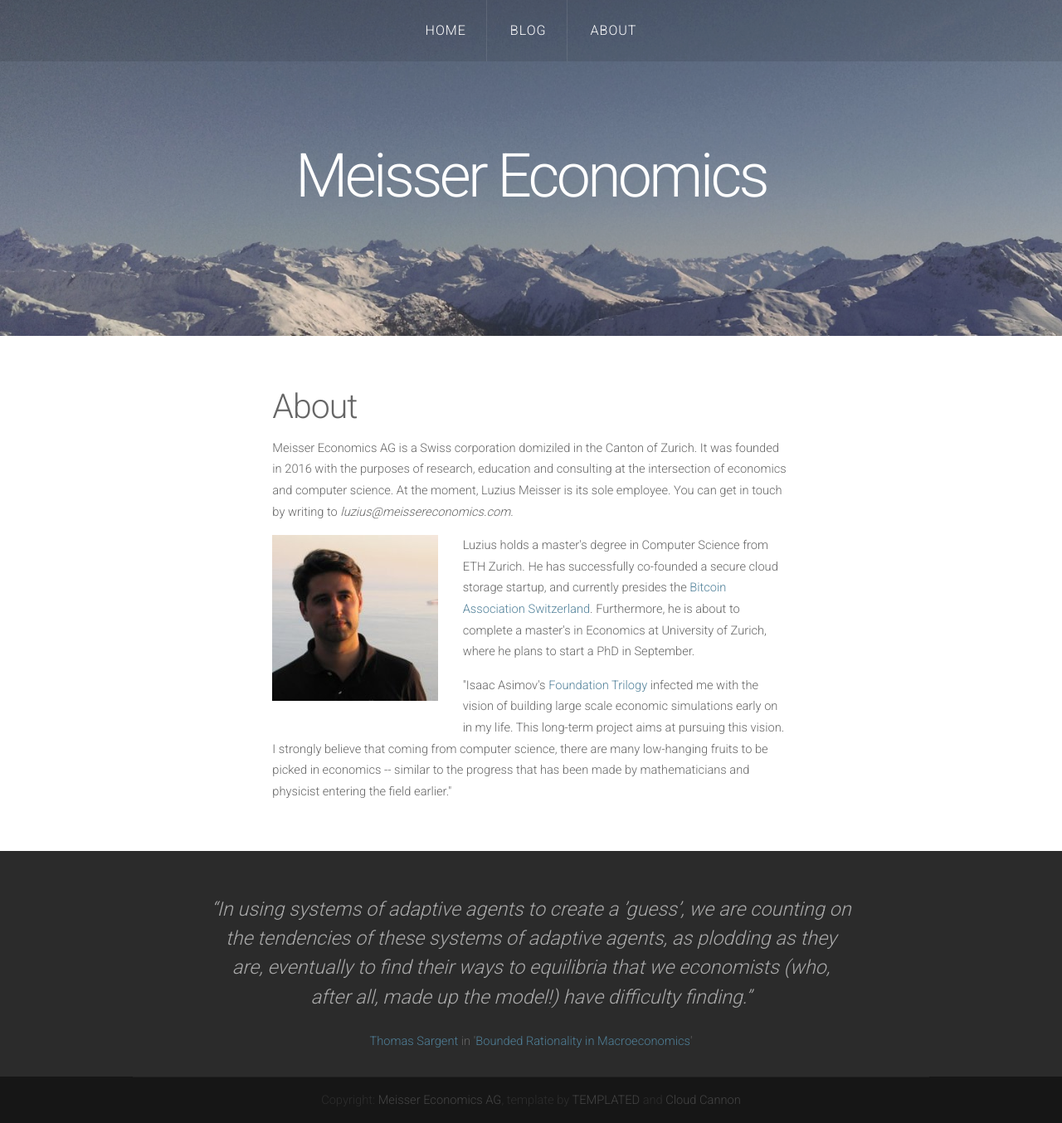
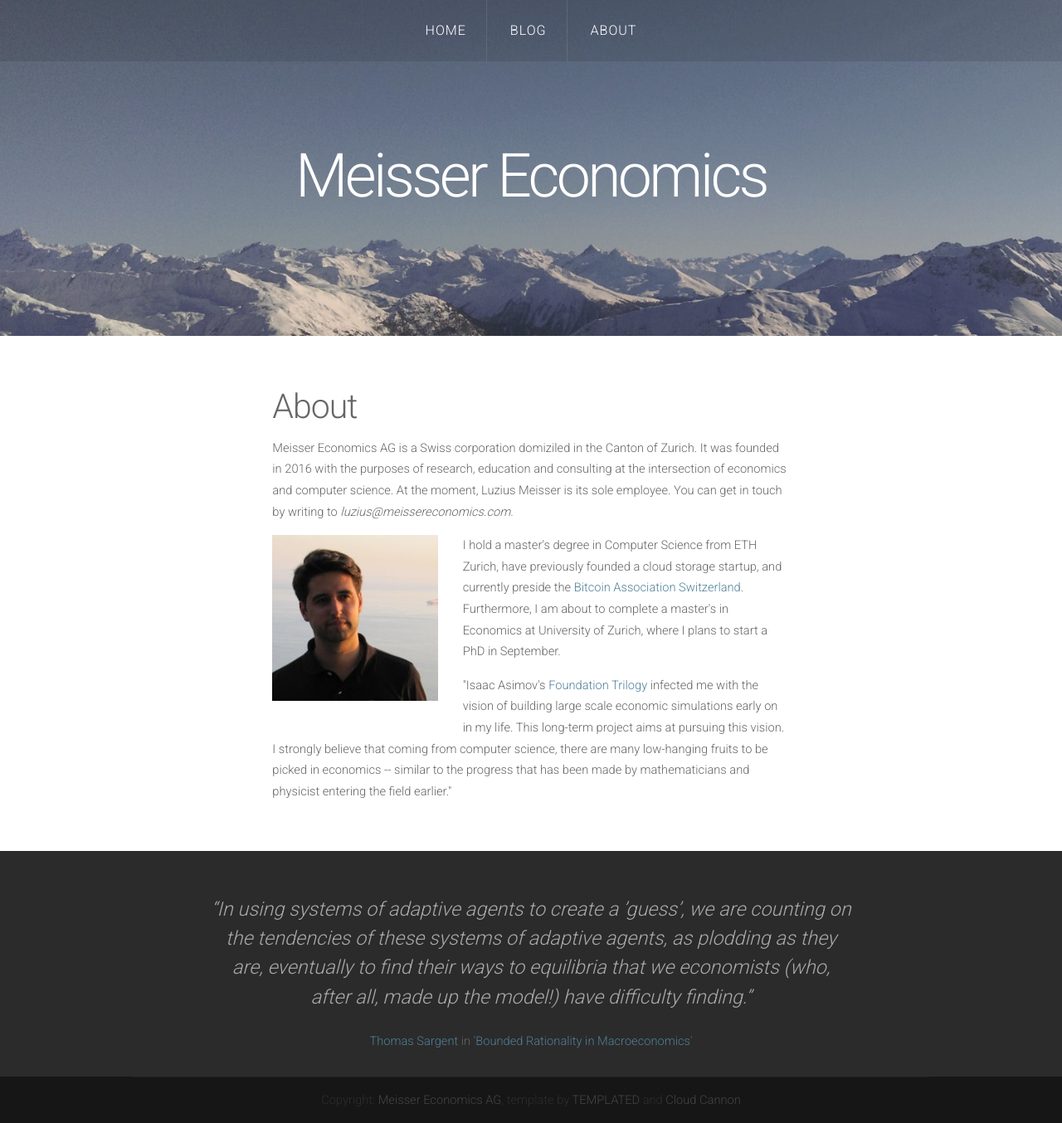
Before and after one commit to meisserecon/www, a Jekyll site: the page built from about.md, in a window 1280 px wide. Shown: the whole page at 83% size. Built offline with Jekyll 4.4.1, drawn with Linux system fonts in a browser that asks for light colours; nearby versions of some CDN libraries.

Commit message:
Update about.md

```diff
--- a/about.md
+++ b/about.md
@@ -5,6 +5,6 @@
 ---
 <p>Meisser Economics AG is a Swiss corporation domiziled in the Canton of Zurich. It was founded in 2016 with the purposes of research, education and consulting at the intersection of economics and computer science. At the moment, Luzius Meisser is its sole employee. You can get in touch by writing to <em>luzius@meissereconomics.com</em>.</p>
 
-<p><img src="/assets/images/luzius.jpg" alt="" class="image left"> Luzius holds a master's degree in Computer Science from ETH Zurich. He has successfully co-founded a secure cloud storage startup, and currently presides the <a href="http://bitcoinassociation.ch/">Bitcoin Association Switzerland</a>. Furthermore, he is about to complete a master's in Economics at University of Zurich, where he plans to start a PhD in September.</p>
+<p><img src="/assets/images/luzius.jpg" alt="" class="image left"> I hold a master's degree in Computer Science from ETH Zurich, have previously founded a cloud storage startup, and currently preside the <a href="http://bitcoinassociation.ch/">Bitcoin Association Switzerland</a>. Furthermore, I am about to complete a master's in Economics at University of Zurich, where I plans to start a PhD in September.</p>
 
 <p>"Isaac Asimov's <a href="https://en.wikipedia.org/wiki/Foundation_series">Foundation Trilogy</a> infected me with the vision of building large scale economic simulations early on in my life. This long-term project aims at pursuing this vision. I strongly believe that coming from computer science, there are many low-hanging fruits to be picked in economics -- similar to the progress that has been made by mathematicians and physicist entering the field earlier."</p>
```
